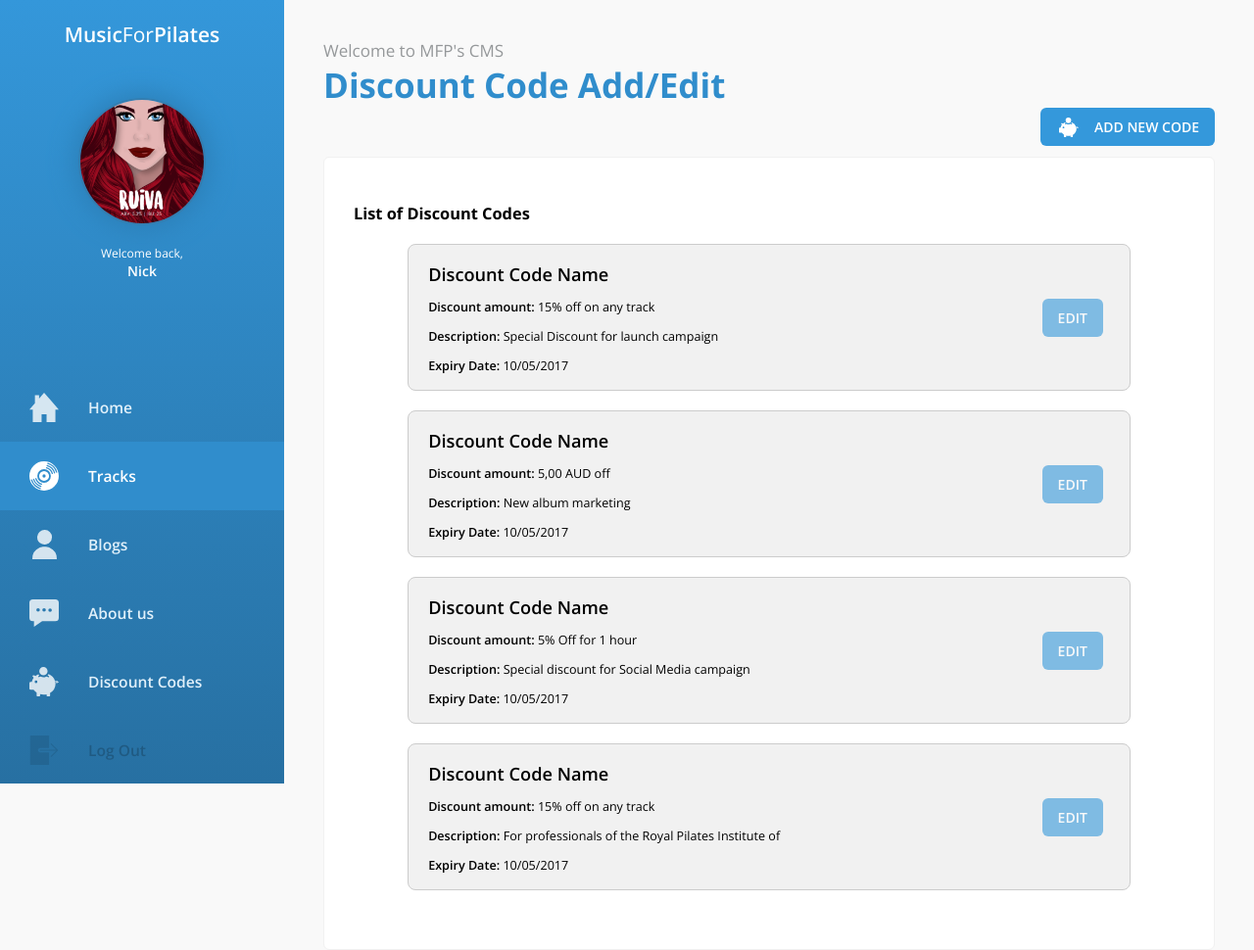
After one commit to knick0969/musicforpilates, a PHP site: page /discount-codes-list.php in a window 1280 px wide. The commit adds this page. Shown: the whole page at 98% size. Run offline with PHP 8.4, Linux system fonts and the light colour scheme.

Commit message:
added discount code pages - still need some work

```diff
--- /dev/null
+++ b/cms/discount-codes-list.php
@@ -0,0 +1,72 @@
+<!DOCTYPE HTML>
+<html>
+<head>
+	<meta charset="UTF-8">
+	<title>Discount Codes Edit | Music For Pilates CMS</title>
+		<?php include('../includes/head-cms.php'); ?>
+	<link rel="stylesheet" href="../css/cms.css" />
+</head>
+<body>
+
+	<!-- Includes the blue common sidebar :) -->
+	<?php include('includes/sidebar.php'); ?>
+
+	<section class="container">
+		<div class="titleSection">
+			<h2>Welcome to MFP's CMS</h2>
+			<h1>Discount Code Add/Edit</h1>
+			<a href="blogs-post-edit.php" class="cta discountCodes">ADD NEW CODE</a>
+		</div>
+		<div class="whiteSection">
+			<h3>List of Discount Codes</h3>
+			<div class="itemsContainer tracksList">
+				<div class="itemBox">
+					<div class="item">
+						<div class="itemInfos">
+							<p class="title">Discount Code Name</p>
+							<p class="keywords"><span>Discount amount: </span> 15% off on any track</p>
+							<p class="description"><span>Description: </span>Special Discount for launch campaign</p>
+							<p class="description"><span>Expiry Date: </span>10/05/2017</p>
+						</div>
+						<a href="discount-codes-add-edit.php" class="cta editBtn">EDIT</a>
+					</div>
+				</div>
+				<div class="itemBox">
+					<div class="item">
+						<div class="itemInfos">
+							<p class="title">Discount Code Name</p>
+							<p class="keywords"><span>Discount amount: </span> 5,00 AUD off</p>
+							<p class="description"><span>Description: </span>New album marketing </p>
+							<p class="description"><span>Expiry Date: </span>10/05/2017</p>
+						</div>
+						<a href="discount-codes-add-edit.php" class="cta editBtn">EDIT</a>
+					</div>
+				</div>
+				<div class="itemBox">
+					<div class="item">
+						<div class="itemInfos">
+							<p class="title">Discount Code Name</p>
+							<p class="keywords"><span>Discount amount: </span> 5% Off for 1 hour</p>
+							<p class="description"><span>Description: </span>Special discount for Social Media campaign</p>
+							<p class="description"><span>Expiry Date: </span>10/05/2017</p>
+						</div>
+						<a href="discount-codes-add-edit.php" class="cta editBtn">EDIT</a>
+					</div>
+				</div>
+				<div class="itemBox">
+					<div class="item">
+						<div class="itemInfos">
+							<p class="title">Discount Code Name</p>
+							<p class="keywords"><span>Discount amount: </span> 15% off on any track</p>
+							<p class="description"><span>Description: </span>For professionals of the Royal Pilates Institute of</p>
+							<p class="description"><span>Expiry Date: </span>10/05/2017</p>
+						</div>
+						<a href="discount-codes-add-edit.php" class="cta editBtn">EDIT</a>
+					</div>
+				</div>
+			</div>
+		</div>
+	</section>
+
+</body>
+</html>
--- a/cms/includes/sidebar.php
+++ b/cms/includes/sidebar.php
@@ -32,7 +32,7 @@
 			</a>
 		</div>
 		<div class="navButton">
-			<a href="discount_codes-edit.php" class="btnCodes" title="Add & Edit Discount Codes">
+			<a href="discount-codes-list.php" class="btnCodes" title="Add & Edit Discount Codes">
 				Discount Codes
 			</a>
 		</div>
--- a/cms/tracks-edit.php
+++ b/cms/tracks-edit.php
@@ -102,8 +102,5 @@
 		</div>
 	</section>
 
-
-
-
 </body>
 </html>
--- a/css/cms.css
+++ b/css/cms.css
@@ -974,6 +974,9 @@ nav.sidebar .navButton.active a:before {
 .newTrack {
   background-image: url(../assets/svg/tracks.svg);
 }
+.discountCodes {
+  background-image: url(../assets/svg/moneypig.svg);
+}
 @media (max-width: 900px) {
   .container {
     padding-top: 80px;
--- a/includes/head-cms.php
+++ b/includes/head-cms.php
@@ -1,2 +1,3 @@
-  <script src="https://ajax.googleapis.com/ajax/libs/jquery/1.12.4/jquery.js" type="text/javascript"></script>
+<script src="https://ajax.googleapis.com/ajax/libs/jquery/1.12.4/jquery.js" type="text/javascript"></script>
 <link href="https://fonts.googleapis.com/css?family=Open+Sans:300,400,600,700,800" rel="stylesheet">
+<script type="text/javascript" src="../js/main.js"></script>
--- a/js/main.js
+++ b/js/main.js
@@ -5,9 +5,9 @@ $(document).ready(function() {
 
 
     // Toggle Sidebar/Menu for Mobile
-    $('.sidebar').click(function(e){
+    $('.openToggle').click(function(e){
     	e.preventDefault();
-    	$(this).toggleClass('open');
+    	$(".sidebar").toggleClass('open');
     });
 
 
--- a/less/cms.less
+++ b/less/cms.less
@@ -522,6 +522,9 @@ nav.sidebar{
 .newTrack{
 	background-image: url(../assets/svg/tracks.svg);
 }
+.discountCodes{
+	background-image: url(../assets/svg/moneypig.svg);
+}
 
 
 
```
Also changed, not shown: cms/discount-codes-add-edit.php (added, +49 -0 lines), cms/discount_codes-edit.php (deleted, +0 -47 lines), cms/homepage-edit.php (+10 -11 lines).
